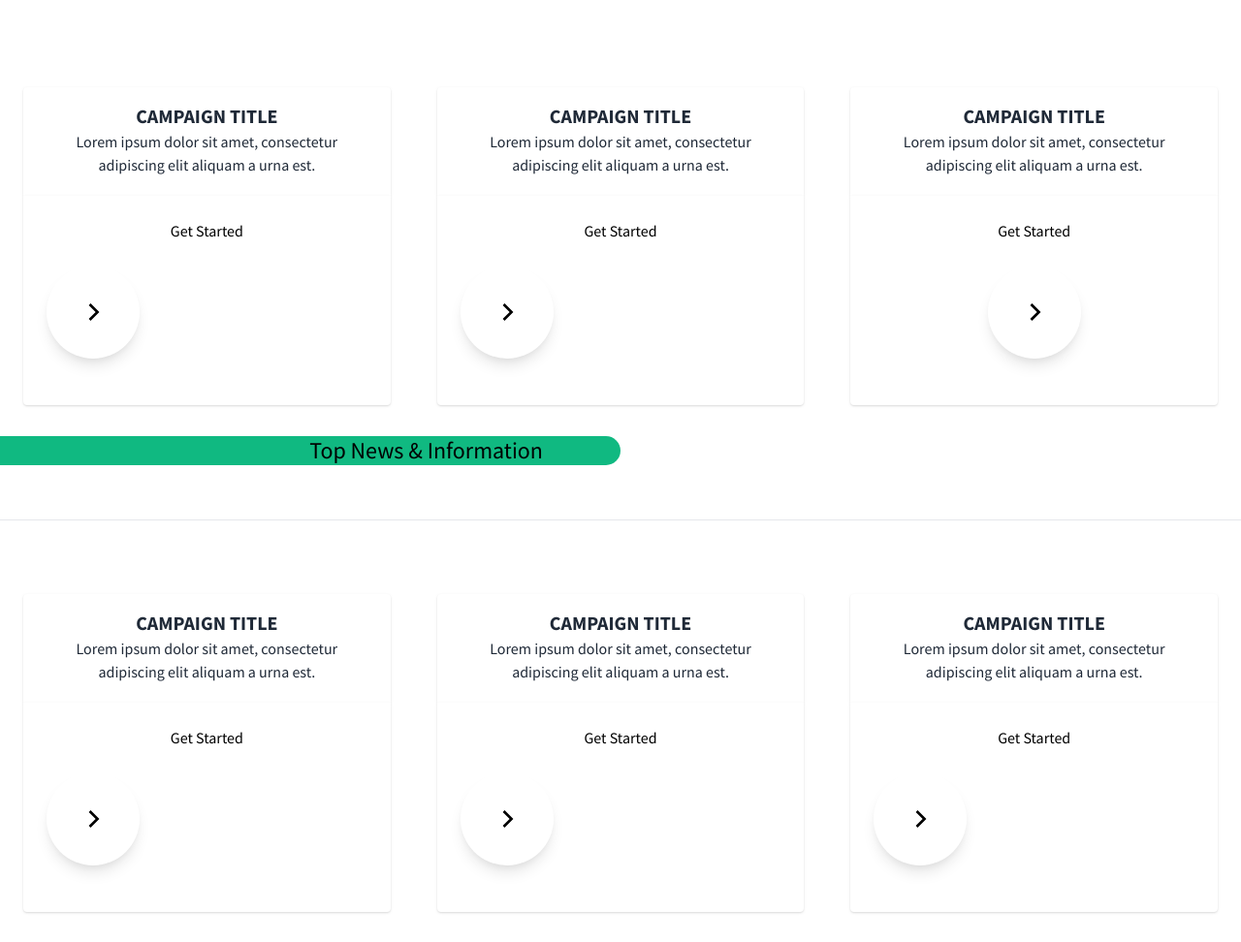
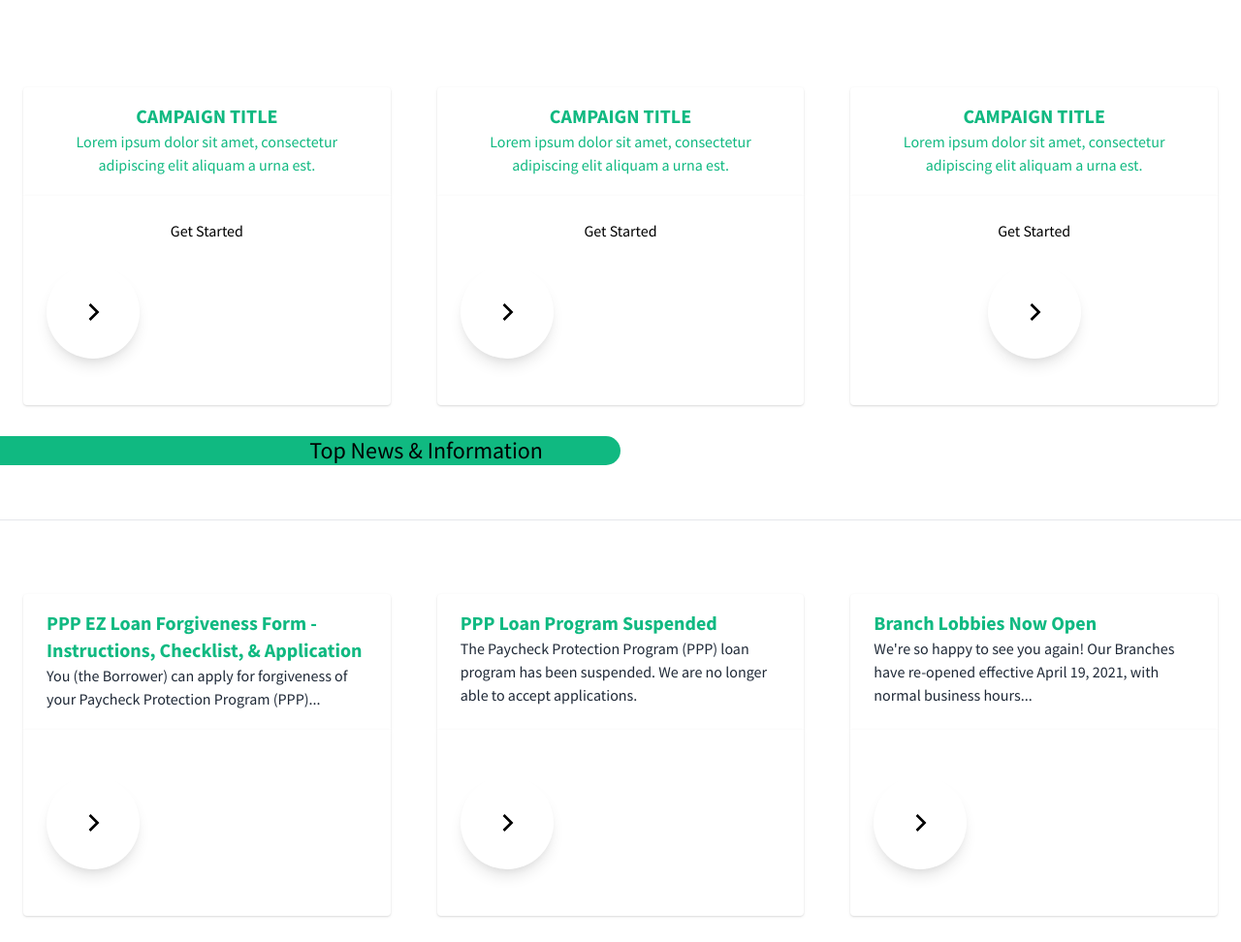
Before and after one commit to jyip01/adirondackback_landingPage, a plain HTML site: page index.html in a window 1280 px wide. Shown: the part 1042-2014 px from the top of the page at 97% size. Drawn offline with nearby package versions, Linux system fonts and the light colour scheme.

Commit message:
Update campaign

```diff
--- a/index.html
+++ b/index.html
@@ -64,10 +64,10 @@
         <div class="w-full md:w-1/3 p-6 flex flex-col flex-grow flex-shrink">
           <div class="flex-1 bg-white rounded-t rounded-b-none overflow-hidden shadow pt-4 text-center">
             <a href="#" class="flex flex-wrap no-underline hover:no-underline">
-              <div class="w-full font-bold text-xl text-gray-800 px-6">
+              <div class="w-full font-bold text-xl text-green-500 px-6">
                 CAMPAIGN TITLE
               </div>
-              <p class="text-gray-800 text-base px-6 mb-5">
+              <p class="text-green-500 text-base px-6 mb-5">
                 Lorem ipsum dolor sit amet, consectetur adipiscing elit aliquam a urna est.
               </p>
             </a>
@@ -86,10 +86,10 @@
         <div class="w-full md:w-1/3 p-6 flex flex-col flex-grow flex-shrink">
           <div class="flex-1 bg-white rounded-t rounded-b-none overflow-hidden shadow pt-4 text-center">
             <a href="#" class="flex flex-wrap no-underline hover:no-underline">
-              <div class="w-full font-bold text-xl text-gray-800 px-6">
+              <div class="w-full font-bold text-xl text-green-500 px-6">
                 CAMPAIGN TITLE
               </div>
-              <p class="text-gray-800 text-base px-6 mb-5">
+              <p class="text-green-500 text-base px-6 mb-5">
                 Lorem ipsum dolor sit amet, consectetur adipiscing elit aliquam a urna est.
               </p>
             </a>
@@ -108,10 +108,10 @@
         <div class="w-full md:w-1/3 p-6 flex flex-col flex-grow flex-shrink">
           <div class="flex-1 bg-white rounded-t rounded-b-none overflow-hidden shadow pt-4 text-center">
             <a href="#" class="flex flex-wrap no-underline hover:no-underline">
-              <div class="w-full font-bold text-xl text-gray-800 px-6">
+              <div class="w-full font-bold text-xl text-green-500 px-6">
                 CAMPAIGN TITLE
               </div>
-              <p class="text-gray-800 text-base px-6 mb-5">
+              <p class="text-green-500 text-base px-6 mb-5">
                 Lorem ipsum dolor sit amet, consectetur adipiscing elit aliquam a urna est.
               </p>
             </a>
@@ -139,18 +139,17 @@
           <div class="h-1 mx-auto gradient w-64 opacity-25 my-0 py-0 rounded-t"></div>
         </div>
     <div class="w-full md:w-1/3 p-6 flex flex-col flex-grow flex-shrink">
-      <div class="flex-1 bg-white rounded-t rounded-b-none overflow-hidden shadow pt-4 text-center">
+      <div class="flex-1 bg-white rounded-t rounded-b-none overflow-hidden shadow pt-4 text-left">
         <a href="#" class="flex flex-wrap no-underline hover:no-underline">
-          <div class="w-full font-bold text-xl text-gray-800 px-6">
-            CAMPAIGN TITLE
+          <div class="w-full font-bold text-xl text-green-500 px-6">
+            PPP EZ Loan Forgiveness Form - Instructions, Checklist, & Application
           </div>
           <p class="text-gray-800 text-base px-6 mb-5">
-            Lorem ipsum dolor sit amet, consectetur adipiscing elit aliquam a urna est.
+            You (the Borrower) can apply for forgiveness of your Paycheck Protection Program (PPP)...
           </p>
         </a>
       </div>
       <div class="flex-none mt-auto bg-white rounded-b rounded-t-none overflow-hidden shadow p-6">
-        <h3 class="text-center">Get Started</h3>
         <div class="flex justify-start items-center ">
           <button class="flex flex-wrap items-center mx-auto md:mx-0 hover:underline gradient text-black font-bold rounded-full my-6 py-4 px-8 shadow-lg focus:outline-none focus:shadow-outline transform transition hover:scale-105 duration-300 ease-in-out h-24 w-24">
             <svg viewBox="0 0 32 32" class="icon icon-chevron-right" viewBox="0 0 32 32" aria-hidden="true">
@@ -161,18 +160,17 @@
       </div>
     </div>
     <div class="w-full md:w-1/3 p-6 flex flex-col flex-grow flex-shrink">
-      <div class="flex-1 bg-white rounded-t rounded-b-none overflow-hidden shadow pt-4 text-center">
+      <div class="flex-1 bg-white rounded-t rounded-b-none overflow-hidden shadow pt-4 text-left">
         <a href="#" class="flex flex-wrap no-underline hover:no-underline">
-          <div class="w-full font-bold text-xl text-gray-800 px-6">
-            CAMPAIGN TITLE
+          <div class="w-full font-bold text-xl text-green-500 px-6">
+            PPP Loan Program Suspended
           </div>
           <p class="text-gray-800 text-base px-6 mb-5">
-            Lorem ipsum dolor sit amet, consectetur adipiscing elit aliquam a urna est.
+            The Paycheck Protection Program (PPP) loan program has been suspended. We are no longer able to accept applications.
           </p>
         </a>
       </div>
       <div class="flex-none mt-auto bg-white rounded-b rounded-t-none overflow-hidden shadow p-6">
-        <h3 class="text-center">Get Started</h3>
         <div class="flex justify-start items-center ">
           <button class="flex flex-wrap items-center mx-auto md:mx-0 hover:underline gradient text-black font-bold rounded-full my-6 py-4 px-8 shadow-lg focus:outline-none focus:shadow-outline transform transition hover:scale-105 duration-300 ease-in-out h-24 w-24">
             <svg viewBox="0 0 32 32" class="icon icon-chevron-right" viewBox="0 0 32 32" aria-hidden="true">
@@ -183,18 +181,17 @@
       </div>
     </div>
     <div class="w-full md:w-1/3 p-6 flex flex-col flex-grow flex-shrink">
-      <div class="flex-1 bg-white rounded-t rounded-b-none overflow-hidden shadow pt-4 text-center">
+      <div class="flex-1 bg-white rounded-t rounded-b-none overflow-hidden shadow pt-4 text-left">
         <a href="#" class="flex flex-wrap no-underline hover:no-underline">
-          <div class="w-full font-bold text-xl text-gray-800 px-6">
-            CAMPAIGN TITLE
+          <div class="w-full font-bold text-xl text-green-500 px-6">
+            Branch Lobbies Now Open
           </div>
           <p class="text-gray-800 text-base px-6 mb-5">
-            Lorem ipsum dolor sit amet, consectetur adipiscing elit aliquam a urna est.
+            We're so happy to see you again! Our Branches have re-opened effective April 19, 2021, with normal business hours...
           </p>
         </a>
       </div>
       <div class="flex-none mt-auto bg-white rounded-b rounded-t-none overflow-hidden shadow p-6">
-        <h3 class="text-center">Get Started</h3>
         <div class="flex justify-start items-center ">
           <button class="flex flex-wrap items-center mx-auto md:mx-0 hover:underline gradient text-black font-bold rounded-full my-6 py-4 px-8 shadow-lg focus:outline-none focus:shadow-outline transform transition hover:scale-105 duration-300 ease-in-out h-24 w-24">
             <svg viewBox="0 0 32 32" class="icon icon-chevron-right" viewBox="0 0 32 32" aria-hidden="true">
```
